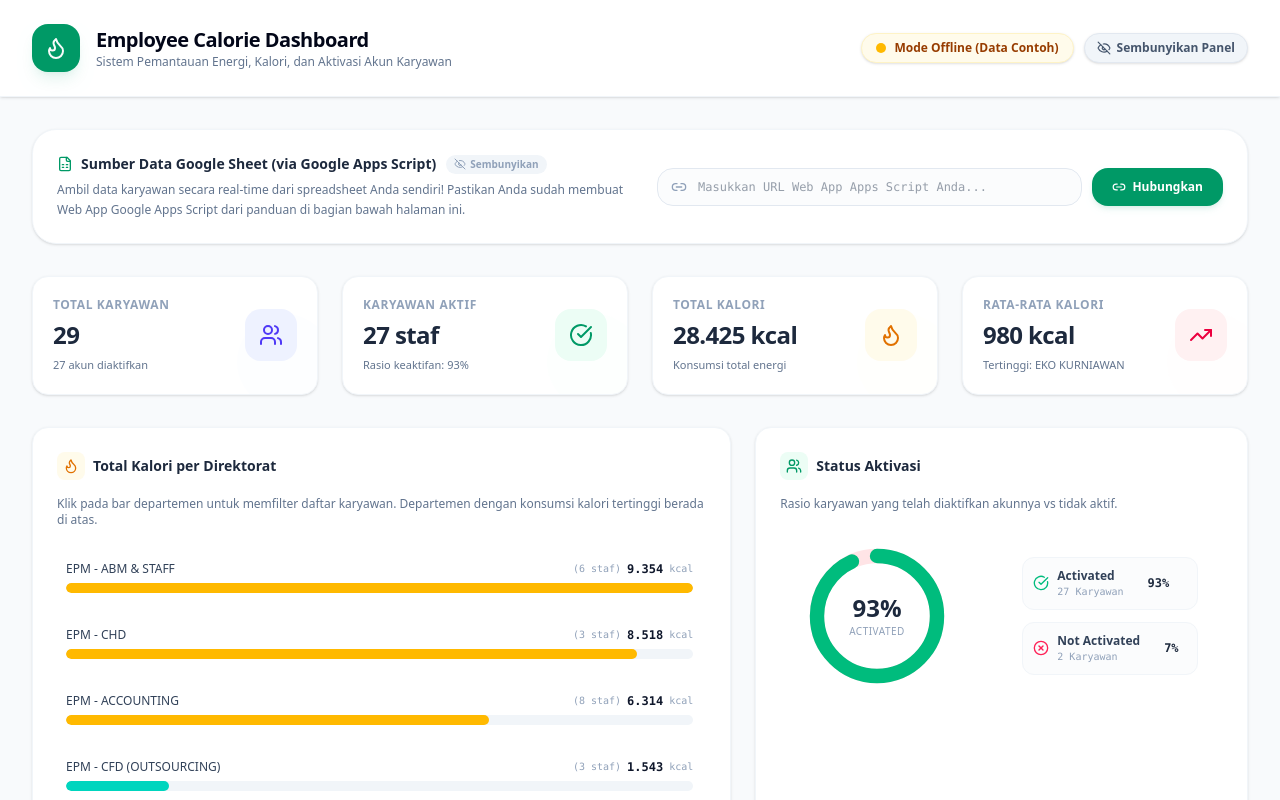
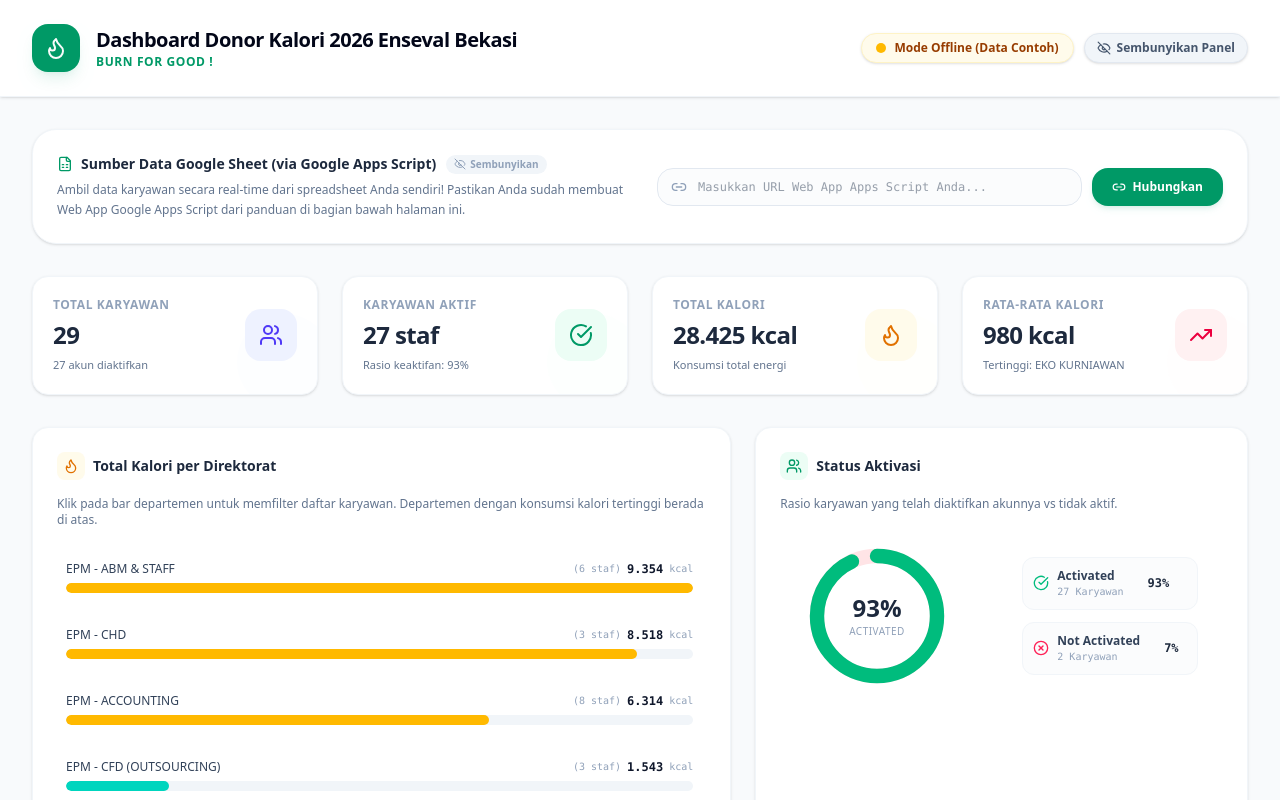
Before and after one commit to danzft15/dashboardkalori, a React (Vite) app: page / in a window 1280 px wide. Shown: the top 800 px of the page. Built offline with nearby package versions, Linux system fonts and the light colour scheme.

Commit message:
feat(ui): update dashboard title and branding
Update the dashboard header to "Dashboard Donor Kalori 2026 Enseval Bekasi" and apply new branding tagline "BURN FOR GOOD !" for better visual impact.

```diff
--- a/src/App.tsx
+++ b/src/App.tsx
@@ -326,10 +326,10 @@ export default function App() {
             </div>
             <div>
               <h1 className="text-xl font-extrabold text-slate-950 tracking-tight flex items-center gap-2">
-                Employee Calorie Dashboard
+                Dashboard Donor Kalori 2026 Enseval Bekasi
               </h1>
-              <p className="text-xs text-slate-500 font-medium">
-                Sistem Pemantauan Energi, Kalori, dan Aktivasi Akun Karyawan
+              <p className="text-xs font-bold text-emerald-600 tracking-wider">
+                BURN FOR GOOD !
               </p>
             </div>
           </div>
```
